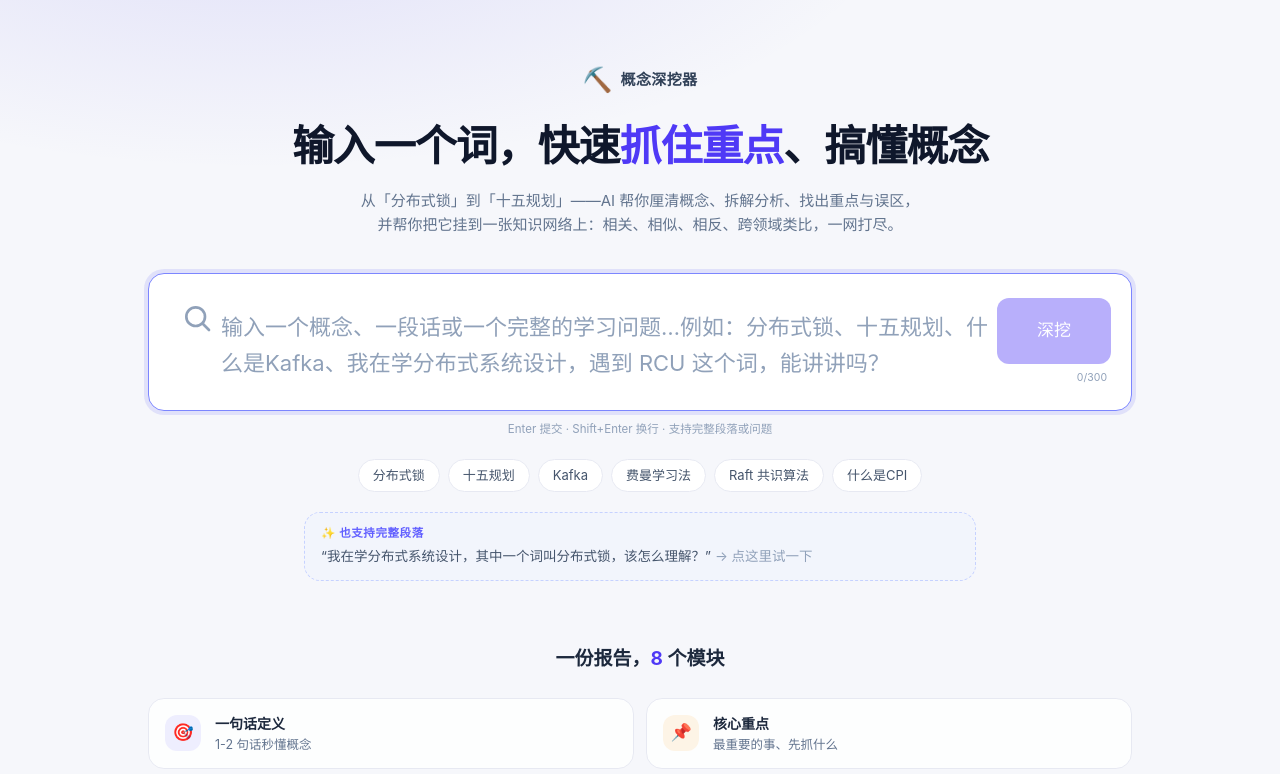
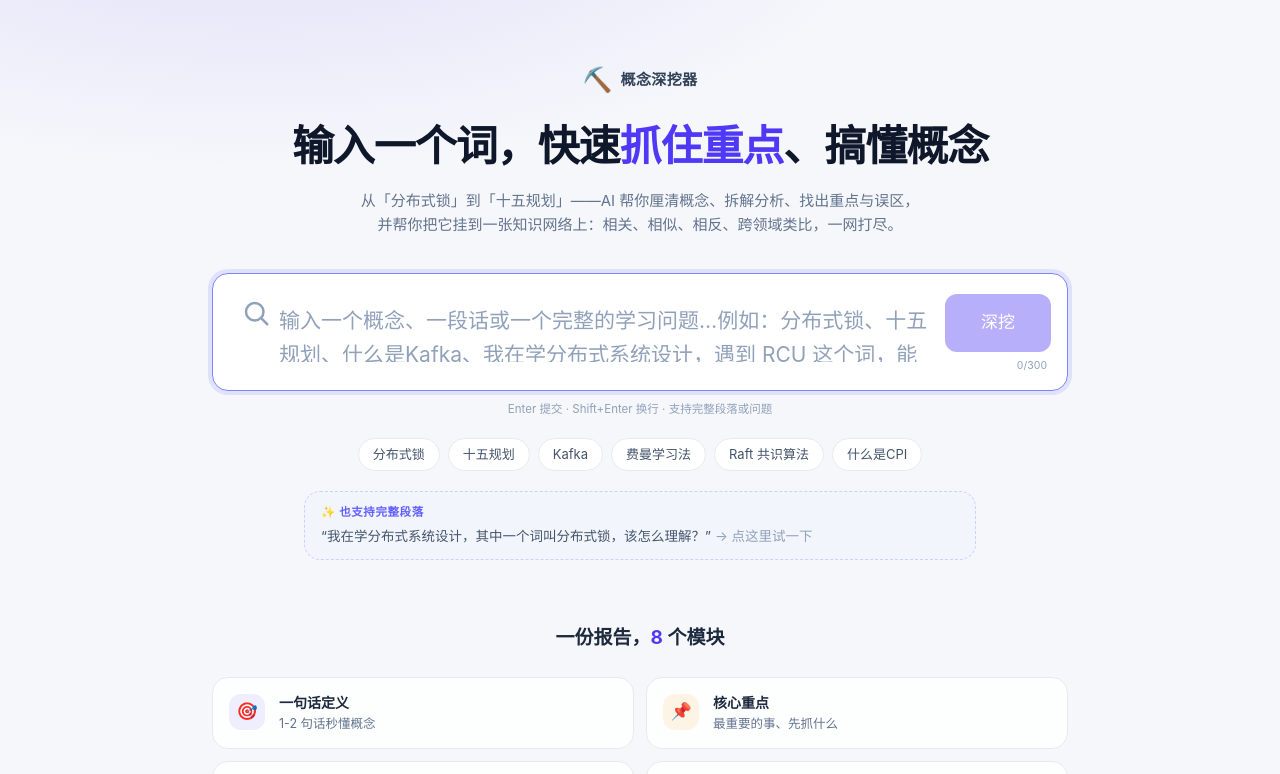
Before and after one commit to hibernate-pano/study-with-me, a Next.js app in the folder frontend/: page / in a window 1280 px wide. Shown: the top 774 px of the page. Built offline with nearby package versions, Linux system fonts and the light colour scheme.

Commit message:
feat(ui): 搜索框尺寸还原到上一版，高度 min-h 64→72 微增

```diff
--- a/frontend/src/app/page.tsx
+++ b/frontend/src/app/page.tsx
@@ -74,7 +74,7 @@ export default function HomePage() {
 
   return (
     <div className="min-h-screen hero-bg">
-      <main className="mx-auto max-w-5xl px-5 pt-16 pb-24">
+      <main className="mx-auto max-w-4xl px-5 pt-16 pb-24">
         {/* 品牌 */}
         <div className="flex items-center justify-center gap-2 mb-6">
           <span className="text-2xl">⛏️</span>
--- a/frontend/src/components/SearchBox.tsx
+++ b/frontend/src/components/SearchBox.tsx
@@ -29,8 +29,8 @@ export default function SearchBox({ initial = "", size = "lg", autoFocus }: Prop
   };
 
   const isLarge = size === "lg";
-  const padding = isLarge ? "p-5 pl-8" : "p-1.5 pl-4";
-  const iconSize = isLarge ? 32 : 18;
+  const padding = isLarge ? "p-4 pl-7" : "p-1.5 pl-4";
+  const iconSize = isLarge ? 30 : 18;
 
   return (
     <div className="w-full">
@@ -84,7 +84,7 @@ export default function SearchBox({ initial = "", size = "lg", autoFocus }: Prop
           maxLength={MAX_LEN}
           className={`flex-1 bg-transparent outline-none text-slate-800 placeholder:text-slate-400 resize-none leading-relaxed scroll-thin ${
             isLarge
-              ? "text-[22px] py-4 min-h-[96px]"
+              ? "text-[21px] py-3.5 min-h-[72px]"
               : "text-[15px] py-1.5 min-h-[36px]"
           }`}
         />
@@ -94,7 +94,7 @@ export default function SearchBox({ initial = "", size = "lg", autoFocus }: Prop
             type="submit"
             disabled={!value.trim()}
             className={`shrink-0 rounded-xl bg-indigo-600 text-white font-medium hover:bg-indigo-700 active:scale-[0.98] transition-all disabled:opacity-40 disabled:cursor-not-allowed ${
-              isLarge ? "px-10 py-5 text-[17px]" : "px-4 py-2 text-sm"
+              isLarge ? "px-9 py-4 text-[17px]" : "px-4 py-2 text-sm"
             }`}
           >
             深挖
```
